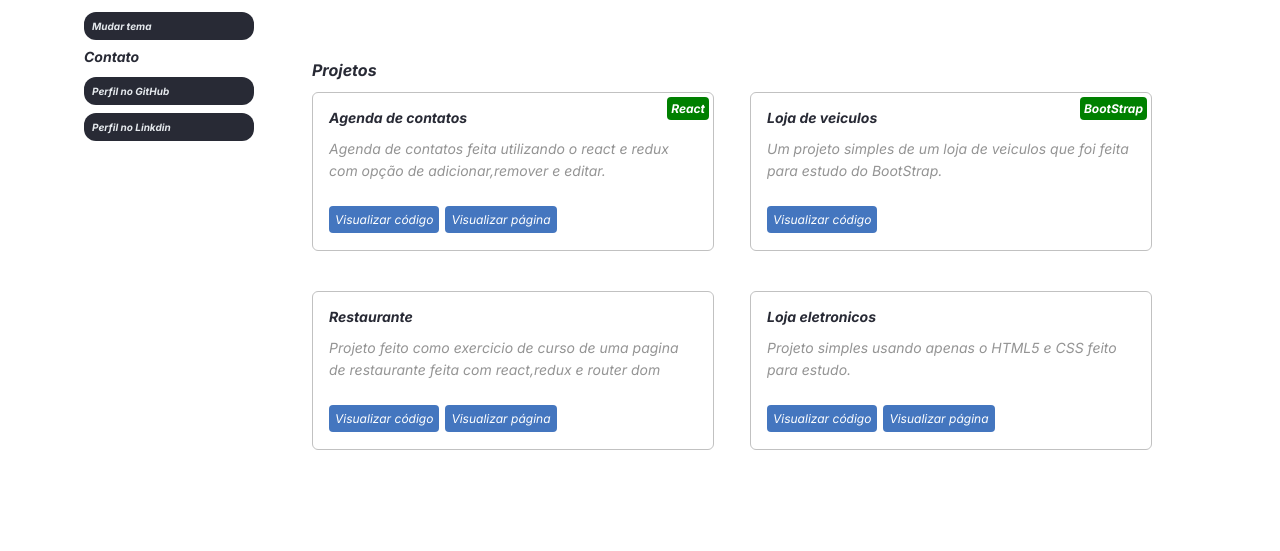
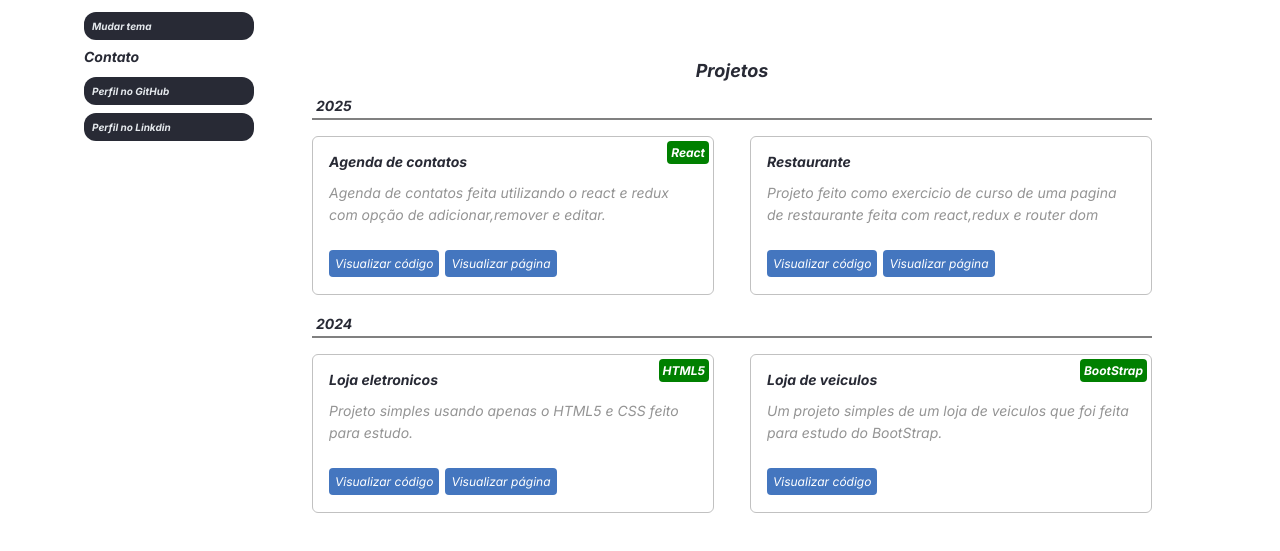
Before and after one commit to Adriano-04/portfolio-react, a React (Create React App) app: page / in a window 1280 px wide. Shown: the part 397-948 px from the top of the page. Before the commit the page ends 927 px from the top, so only its background shows below. Built offline with nearby package versions, Linux system fonts and the light colour scheme.

Commit message:
melhoria no layout

```diff
--- a/src/components/project/styles.ts
+++ b/src/components/project/styles.ts
@@ -18,6 +18,9 @@ export const ButtonA = styled.a`
   cursor: pointer;
   border-radius: 4px;
   margin-right: 6px;
+  &:hover {
+    font-size: 14px;
+  }
 `
 export const Tag = styled.h4`
   background-color: ${(props) => props.theme.tag};
--- a/src/components/title/index.tsx
+++ b/src/components/title/index.tsx
@@ -3,10 +3,13 @@ import { Title as TitleStyle } from './styles'
 export type Props = {
   children: string
   fontSize?: number
+  TextAlign?: string
 }
 
 const Title = (props: Props) => (
-  <TitleStyle fontSize={props.fontSize}>{props.children}</TitleStyle>
+  <TitleStyle fontSize={props.fontSize} TextAlign={props.TextAlign}>
+    {props.children}
+  </TitleStyle>
 )
 
 export default Title
--- a/src/components/title/styles.ts
+++ b/src/components/title/styles.ts
@@ -4,6 +4,7 @@ import { Props } from './index'
 export const Title = styled.h3<Props>`
   color: ${(props) => props.theme.corPrincipal};
   font-size: ${(props) => (props.fontSize ? props.fontSize + 'px' : '14px')};
+  text-align: ${(props) => props.TextAlign};
   font-weight: bold;
   font-style: normal;
   margin-bottom: 12px;
--- a/src/containers/projects/index.tsx
+++ b/src/containers/projects/index.tsx
@@ -1,10 +1,16 @@
 import Title from '../../components/title'
 import Project from '../../components/project'
-import List from './styles'
+import List, { Section } from './styles'
 
 const Projects = () => (
-  <section>
-    <Title fontSize={16}>Projetos</Title>
+  <>
+    <Section>
+      <div>
+        <Title fontSize={18} TextAlign="center">
+          Projetos
+        </Title>
+      </div>
+      <Title fontSize={14}>2025</Title>
       <List>
         <li>
           <Project
@@ -17,30 +23,37 @@ const Projects = () => (
         </li>
         <li>
           <Project
+            title="Restaurante"
+            text="Projeto feito como exercicio de curso de uma pagina de restaurante feita com react,redux e router dom"
+            href="https://github.com/Adriano-04/e-food"
+            deploy="https://e-food-kappa.vercel.app/"
+          />
+        </li>
+      </List>
+    </Section>
+    <Section>
+      <Title fontSize={14}>2024</Title>
+      <List>
+        <li>
+          <Project
+            title="Loja eletronicos"
+            text="Projeto simples usando apenas o HTML5 e CSS feito para estudo."
+            href="https://github.com/Adriano-04/Loja-virtual"
+            deploy="https://gigastore.vercel.app/"
+            tag="HTML5"
+          />
+        </li>
+        <li>
+          <Project
             title="Loja de veiculos"
             text="Um projeto simples de um loja de veiculos que foi feita para estudo do BootStrap."
             href="https://github.com/Adriano-04/Car-shop-bootstrap-"
             tag="BootStrap"
           />
         </li>
-      <li>
-        <Project
-          title="Restaurante"
-          text="Projeto feito como exercicio de curso de uma pagina de restaurante feita com react,redux e router dom"
-          href="https://github.com/Adriano-04/e-food"
-          deploy="https://e-food-kappa.vercel.app/"
-        />
-      </li>
-      <li>
-        <Project
-          title="Loja eletronicos"
-          text="Projeto simples usando apenas o HTML5 e CSS feito para estudo."
-          href="https://github.com/Adriano-04/Loja-virtual"
-          deploy="https://gigastore.vercel.app/"
-        />
-      </li>
       </List>
-  </section>
+    </Section>
+  </>
 )
 
 export default Projects
--- a/src/containers/projects/styles.ts
+++ b/src/containers/projects/styles.ts
@@ -1,4 +1,5 @@
 import styled from 'styled-components'
+import { Title } from '../../components/title/styles'
 
 const List = styled.ul`
   display: grid;
@@ -12,4 +13,15 @@ const List = styled.ul`
     row-gap: 16px;
   }
 `
+
+export const Section = styled.section`
+  margin-bottom: 16px;
+
+  > ${Title} {
+    border-bottom: 2px solid gray;
+    padding: 4px;
+    margin-bottom: 16px;
+  }
+`
+
 export default List
```
Lines whose indentation alone changed are shown as unchanged.
